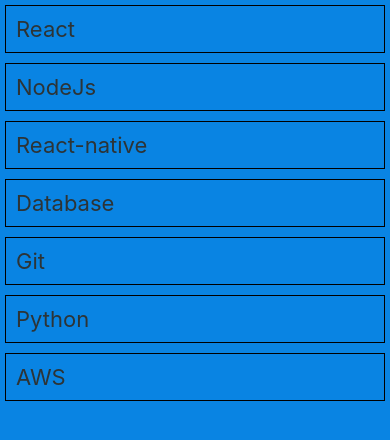
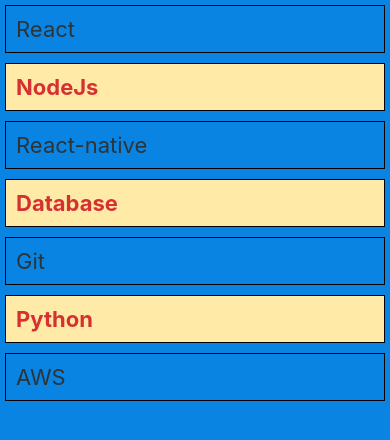
Before and after one commit to Shailendra9k/color-list-native-app, a React Native app: screen / in a window 390 px wide. Shown: the top 440 px of the page. Built offline with nearby package versions, Linux system fonts and the light colour scheme.

Commit message:
app updated

```diff
--- a/App.js
+++ b/App.js
@@ -7,11 +7,11 @@
       <View style={styles.container}>
         <StatusBar hidden={true} />
         <Text style={styles.defaultText}>React</Text>
-        <Text style={styles.defaultText}>NodeJs</Text>
+        <Text style={[styles.defaultText, styles.selectedText]}>NodeJs</Text>
         <Text style={styles.defaultText}>React-native</Text>
-        <Text style={styles.defaultText}>Database</Text>
+        <Text style={[styles.defaultText, styles.selectedText]}>Database</Text>
         <Text style={styles.defaultText}>Git</Text>
-        <Text style={styles.defaultText}>Python</Text>
+        <Text style={[styles.defaultText, styles.selectedText]}>Python</Text>
         <Text style={styles.defaultText}>AWS</Text>
       </View>
     );
@@ -28,5 +28,10 @@
     margin: 5,
     color: "#2d3436",
     borderWidth: StyleSheet.hairlineWidth
+  },
+  selectedText: {
+    backgroundColor: "#ffeaa7",
+    color: "#d63031",
+    fontWeight: "bold"
   }
 });
```
